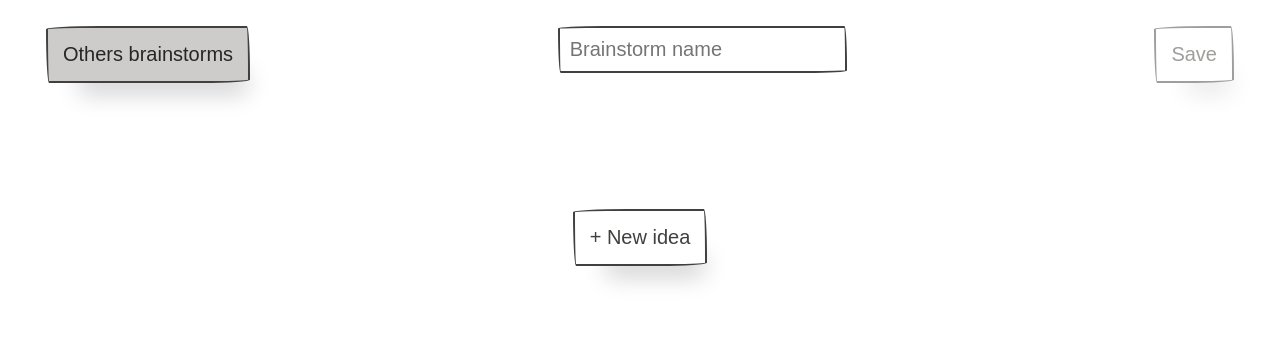
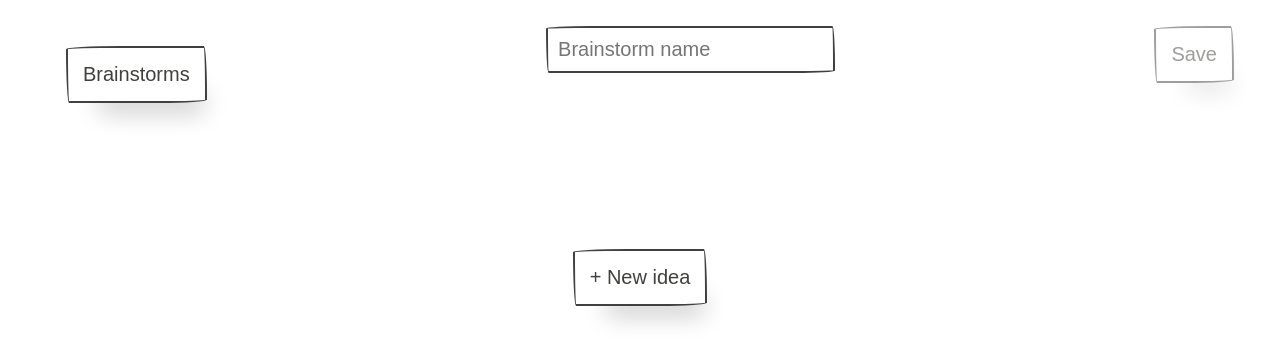
Before and after one commit to SebastianRValdivia/quick-ideas, a React (Vite) app: page / in a window 1280 px wide. Shown: the top 362 px of the page. Built offline with nearby package versions, Linux system fonts and the light colour scheme; a web font is replaced by a local one.

Commit message:
list all bs

```diff
--- a/src/App.jsx
+++ b/src/App.jsx
@@ -9,6 +9,7 @@ function App() {
   const [showInput, setShowInput] = useState(false);
   const [ideasList, setIdeasList] = useState([]);
   const [brainstormName, setBrainstormName] = useState("");
+  const [brainstorms, setBrainstorms] = useState([]);
 
   const handleNewIdeaButtonClick = () => {
     setShowInput(!showInput)
@@ -20,12 +21,32 @@ function App() {
   const handleInputChange = (e) => {
     setBrainstormName(e.target.value);
   };
+  const handleBrainStormClick = () => {
+    function getAllLocalStorageKeys() {
+      const keys = [];
+      for (let i = 0; i < localStorage.length; i++) {
+        keys.push(localStorage.key(i));
+      }
+      return keys;
+    };
+    setBrainstorms(getAllLocalStorageKeys());
+  };
 
   return (
     <>
+      <input className="modal-state" id="modal-1" type="checkbox" />
+      <div className="modal">
+        <label className="modal-bg" htmlFor="modal-1"></label>
+        <div className="modal-body">
+          <label className="btn-close" htmlFor="modal-1">X</label>
+            {brainstorms.map((bs, index) => (
+              <li key={index}>{bs}</li>
+            ))}
+        </div>
+      </div>
       <nav className="row flex-edges">
         <div className="col">
-          <button className="btn-block btn-primary">Others brainstorms</button>
+          <label onClick={handleBrainStormClick} className="paper-btn margin" htmlFor="modal-1">Brainstorms</label>
         </div>
         <div className="col">
           <input
```
